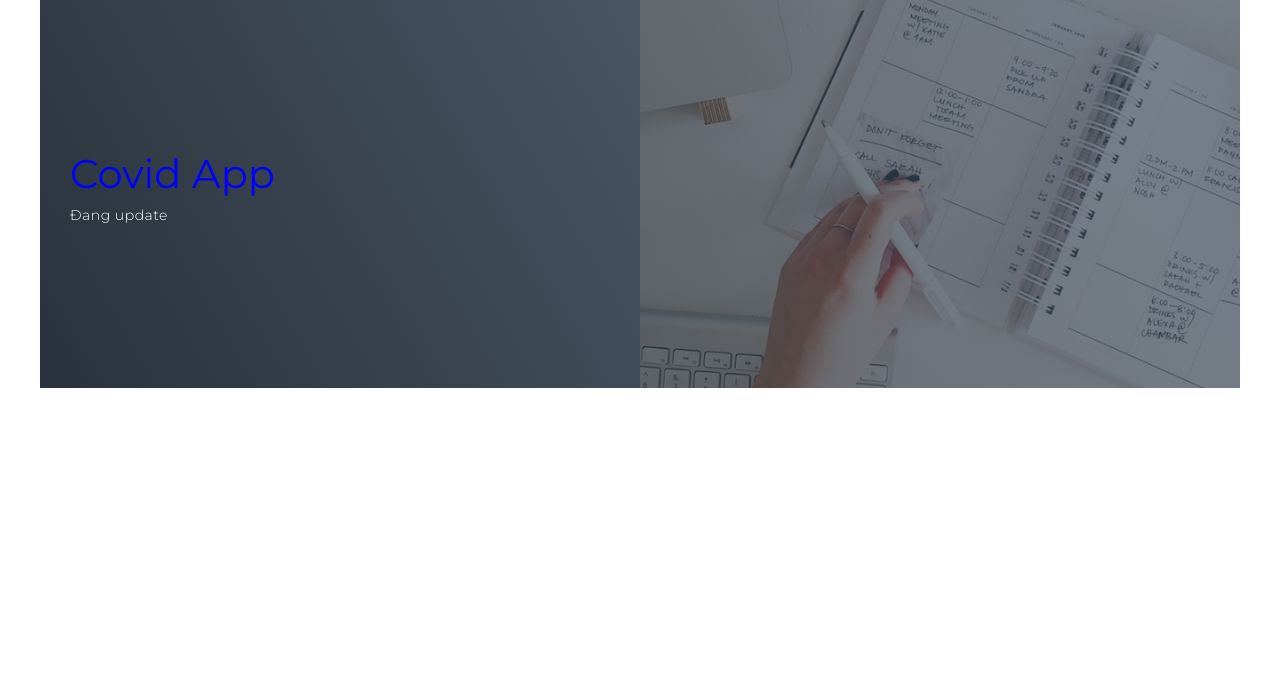
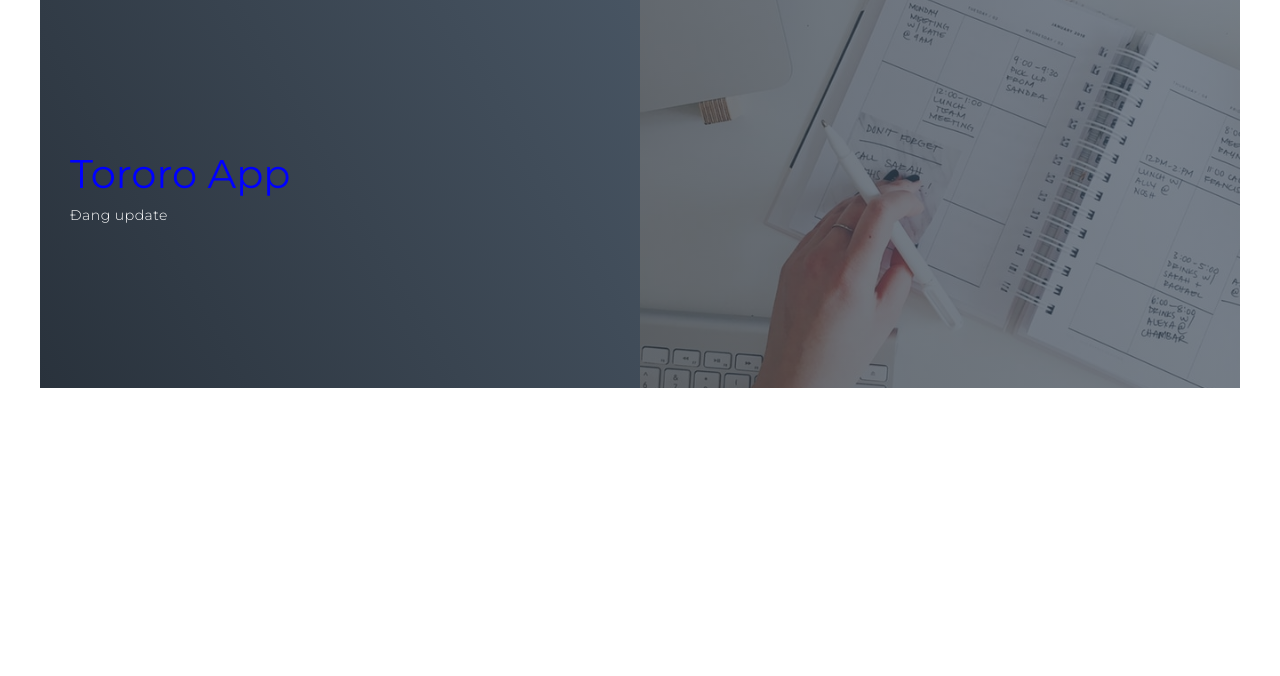
Before and after one commit to ndt0409/ndt0409.github.io, a plain HTML site: page index.html in a window 1280 px wide. Shown: the part 3630-4306 px from the top of the page. Drawn offline with Linux system fonts and the light colour scheme.

Commit message:
THI THI update

```diff
--- a/index.html
+++ b/index.html
@@ -172,7 +172,7 @@
 
         <div class="project-item">
           <div class="project-info">
-            <h1 style="color: blue;">Covid App</h1>
+            <h1 style="color: blue;">Tororo App</h1>
             <p>Đang update</p>
           </div>
           <div class="project-img">
```
Also changed, not shown: img/tororo.png.
